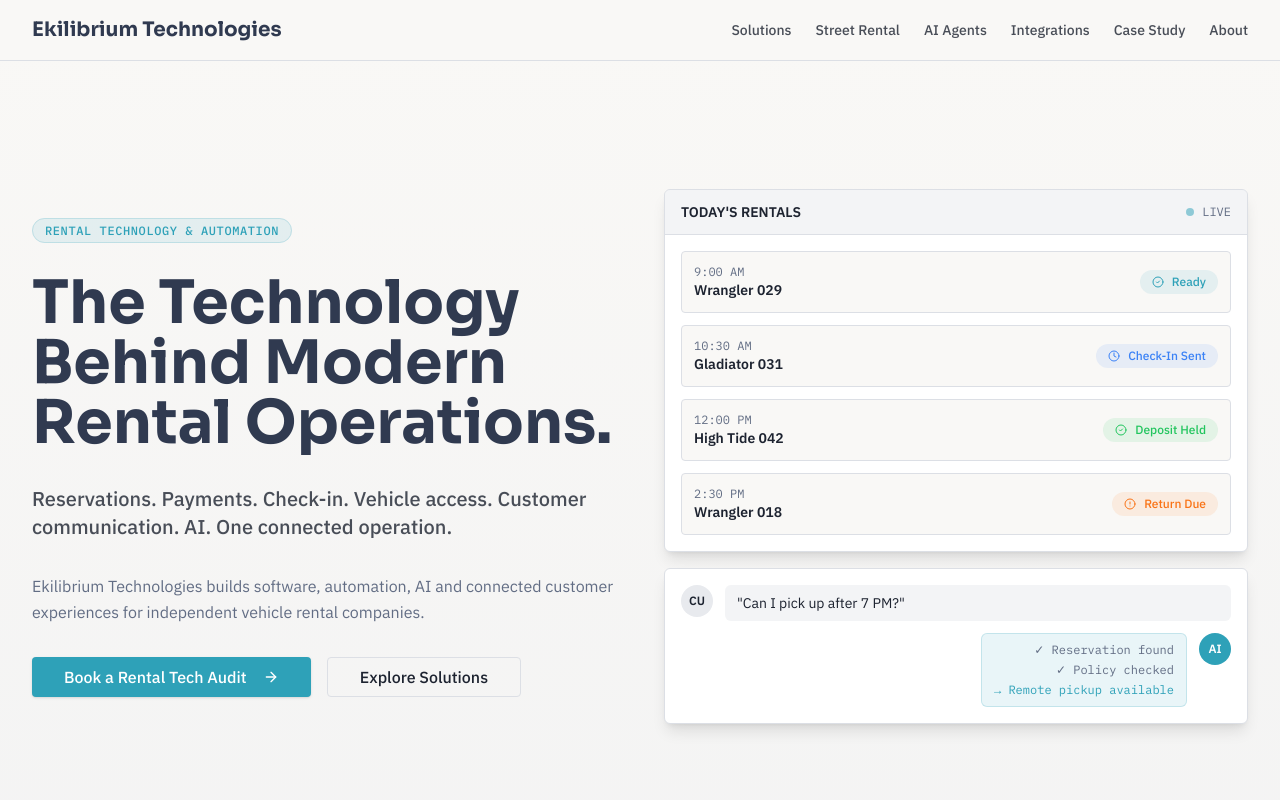
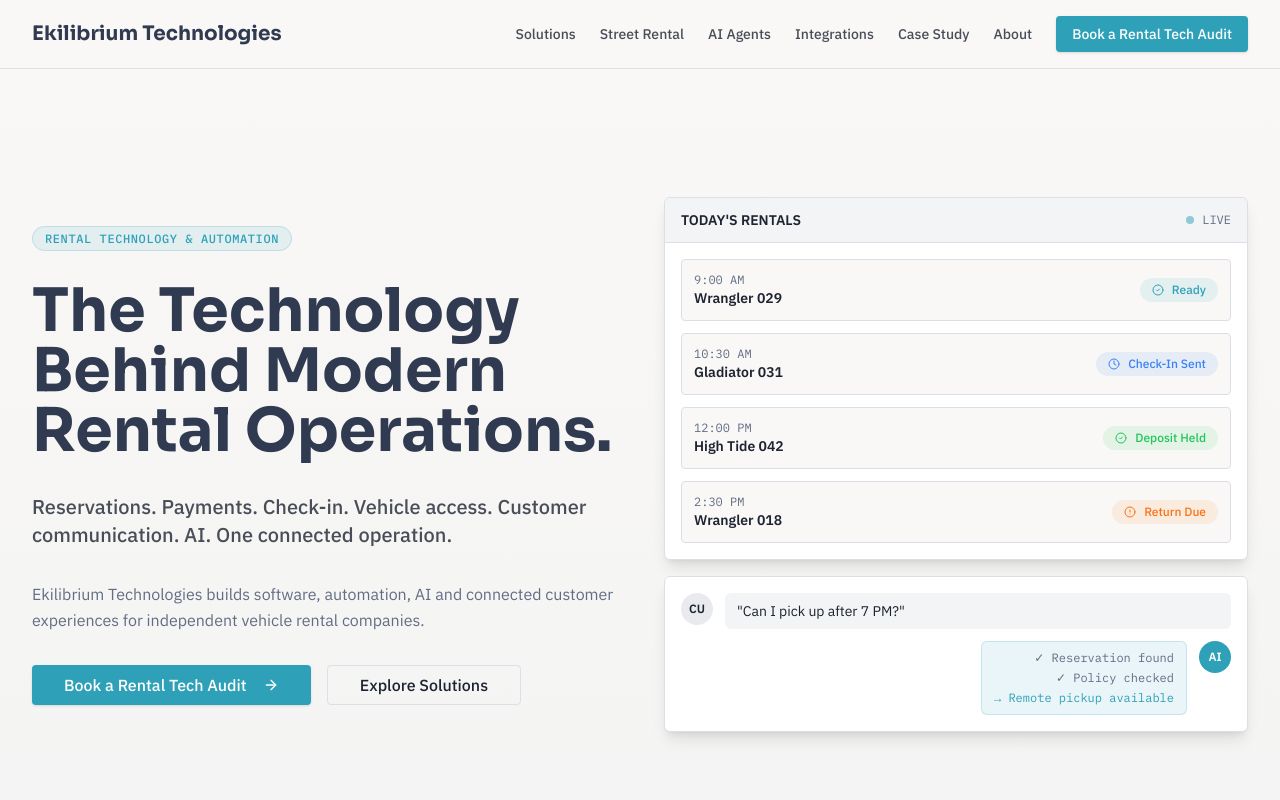
Before and after one commit to EkilibriumTechnologies/Ekilibrium-Technologies-Website, a Next.js app: page / in a window 1280 px wide. Shown: the top 800 px of the page. Built offline with nearby package versions, Linux system fonts and the light colour scheme.

Commit message:
fix(ui): restore missing cta button to navigation

```diff
--- a/src/components/Header.tsx
+++ b/src/components/Header.tsx
@@ -34,6 +34,9 @@
               {item.name}
             </Link>
           ))}
+          <Button asChild className="bg-accent hover:bg-accent/90 text-white">
+            <Link href="#contact">Book a Rental Tech Audit</Link>
+          </Button>
         </div>
 
         <button
```
